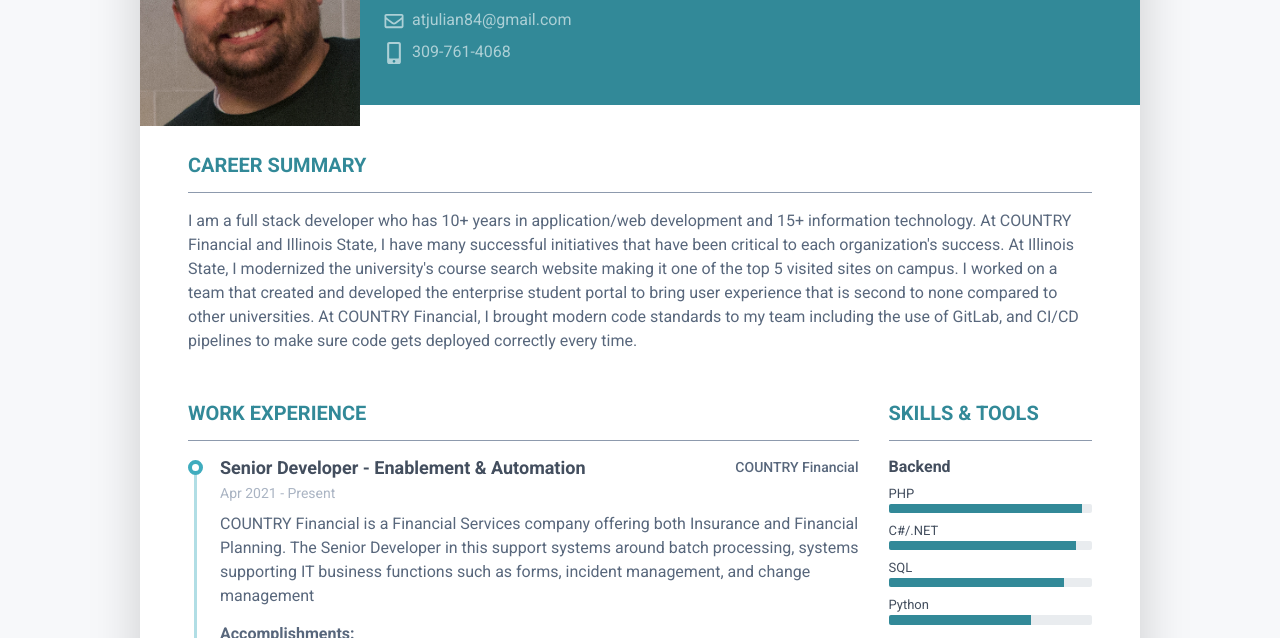
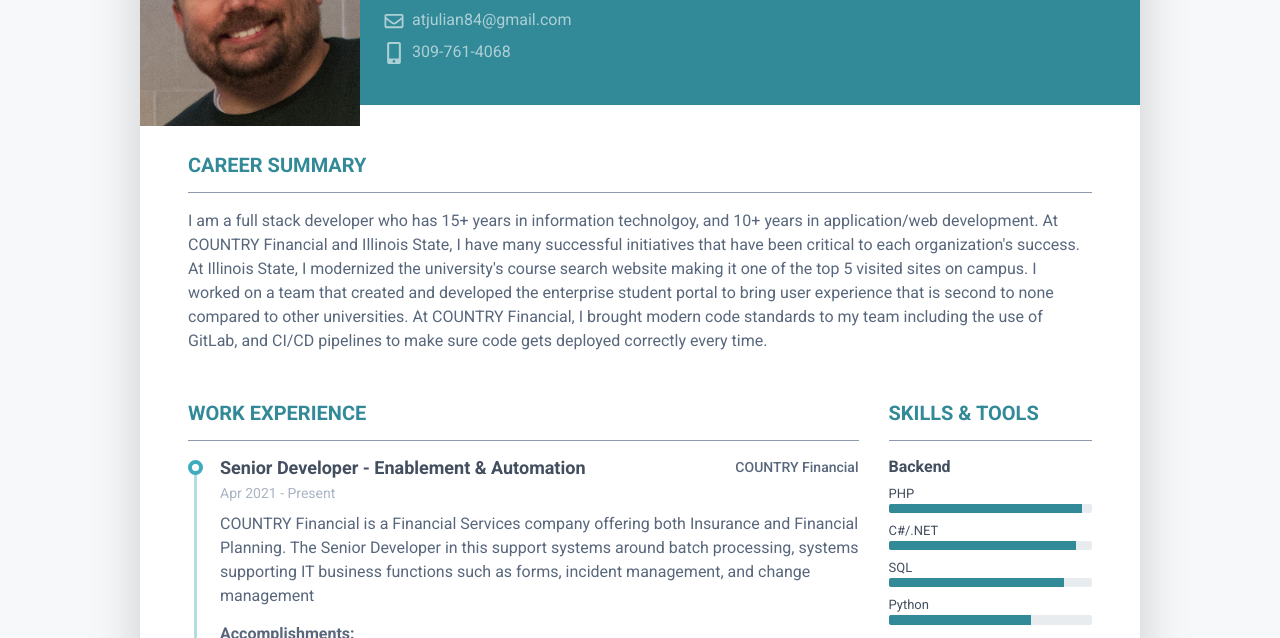
Before and after one commit to adamtjulian/adamtjulian.github.io, a plain HTML site: page index.html in a window 1280 px wide. Shown: the part 145-783 px from the top of the page. Drawn offline with Linux system fonts and the light colour scheme.

Commit message:
Reword career summar y

```diff
--- a/index.html
+++ b/index.html
@@ -64,7 +64,7 @@
 			    <section class="resume-section summary-section mb-5">
 				    <h2 class="resume-section-title text-uppercase font-weight-bold pb-3 mb-3">Career Summary</h2>
 				    <div class="resume-section-content">
-					    <p class="mb-0">I am a full stack developer who has 10+ years in application/web development and 15+ information technology. At COUNTRY Financial and Illinois State, I have many successful initiatives that have been critical to each organization's success. At Illinois State, I modernized the university's course search website making it one of the top 5 visited sites on campus. I worked on a team that created and developed the enterprise student portal to bring user experience that is second to none compared to other universities. At COUNTRY Financial, I brought modern code standards to my team including the use of GitLab, and CI/CD pipelines to make sure code gets deployed correctly every time.</p>
+					    <p class="mb-0">I am a full stack developer who has 15+ years in information technolgoy, and 10+ years in application/web development. At COUNTRY Financial and Illinois State, I have many successful initiatives that have been critical to each organization's success. At Illinois State, I modernized the university's course search website making it one of the top 5 visited sites on campus. I worked on a team that created and developed the enterprise student portal to bring user experience that is second to none compared to other universities. At COUNTRY Financial, I brought modern code standards to my team including the use of GitLab, and CI/CD pipelines to make sure code gets deployed correctly every time.</p>
 				    </div>
 			    </section><!--//summary-section-->
 			    <div class="row">
```
